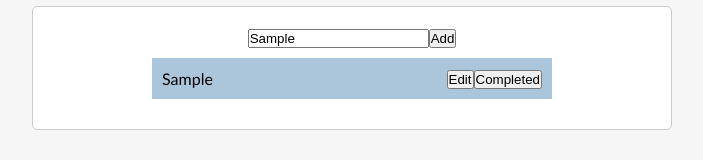
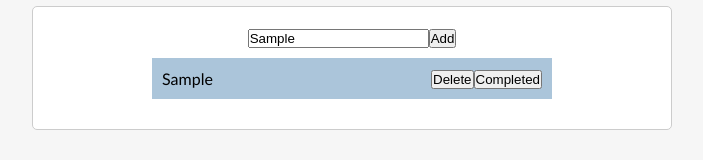
Before and after one commit to Mehrnaz-hmt/Todo-list-app-with-React-Js, a React (Create React App) app in the folder Desktop/tamrin saheb/Season 5/todolist-app/: page / in a window 1280 px wide. Both pictures are taken after typing "Sample" into the empty fields and a click on the button "Add". Shown: the part 133-293 px from the top of the page, without its empty margins (288-991 px from the left). Built offline with nearby package versions, Linux system fonts and the light colour scheme.

Commit message:
5-82-removing todo

```diff
--- a/Desktop/tamrin saheb/Season 5/todolist-app/src/components/Todo.js
+++ b/Desktop/tamrin saheb/Season 5/todolist-app/src/components/Todo.js
@@ -1,13 +1,13 @@
 import React from "react";
 
-export default function Todo({ todo, onComplete }) {
+export default function Todo({ todo, onComplete,onDelete }) {
   // console.log(todo)
   return (
     <div className="todo" key={todo.id}>
-      <div className={todo.isCompleted ? "completed" : ""}>{todo.text}</div>
+      <div onClick={onComplete} className={todo.isCompleted ? "completed" : ""}>{todo.text}</div>
       <div>
-        <button>Edit</button>
-        <button onClick={onComplete}>Completed</button>
+        <button onClick={onDelete}>Delete</button>
+        <button>Completed</button>
       </div>
     </div>
   );
--- a/Desktop/tamrin saheb/Season 5/todolist-app/src/components/TodoApp.js
+++ b/Desktop/tamrin saheb/Season 5/todolist-app/src/components/TodoApp.js
@@ -18,21 +18,31 @@ export default function TodoApp() {
 
   const completeHandler = (id) => {
     let index = todos.findIndex((item) => item.id === id);
-
     const selectedTodo = { ...todos[index] }; //Do not Mutate!
+    // console.log(selectedTodo)  //{id: 600, text: '111', isCompleted: false}
     selectedTodo.isCompleted = !selectedTodo.isCompleted;
-    let updatedTodos = [...todos]; //clone Todos
-    //console.log(updatedTodos);
+    // console.log(selectedTodo)  //{id: 600, text: '111', isCompleted: true}
+    console.log(todos);
+    let updatedTodos = [...todos]; // New List of Todos
+    console.log(updatedTodos);
     // console.log(todos)
     updatedTodos[index] = selectedTodo;
+    setTodos(updatedTodos);
+  };
 
-    setTodos(updatedTodos);
+  const deleteHandler = (id) => {
+    const filteredTodos = todos.filter((item) => item.id !== id);
+    setTodos(filteredTodos);
   };
 
   return (
     <div className="container">
       <TodoForm addTodoHandler={addTodoHandler} />
-      <TodoList todos={todos} onComplete={completeHandler} />
+      <TodoList
+        onDelete={deleteHandler}
+        todos={todos}
+        onComplete={completeHandler}
+      />
     </div>
   );
 }
--- a/Desktop/tamrin saheb/Season 5/todolist-app/src/components/TodoList.js
+++ b/Desktop/tamrin saheb/Season 5/todolist-app/src/components/TodoList.js
@@ -1,13 +1,13 @@
 import React from "react";
 import Todo from "./Todo";
 
-export default function TodoList({ todos,onComplete }) {
+export default function TodoList({ todos,onComplete,onDelete }) {
   const renderTodos = () => {
     if (todos.length === 0) {
       return <p>Add some Todos!</p>;
     }
     return todos.map((todo) => {
-      return <Todo key={todo.id} todo={todo} onComplete={() => onComplete(todo.id)}/>;
+      return <Todo key={todo.id} todo={todo} onDelete={() => onDelete(todo.id)} onComplete={() => onComplete(todo.id) }/>;
     });
   };
   return <div>{renderTodos()}</div>;
```
